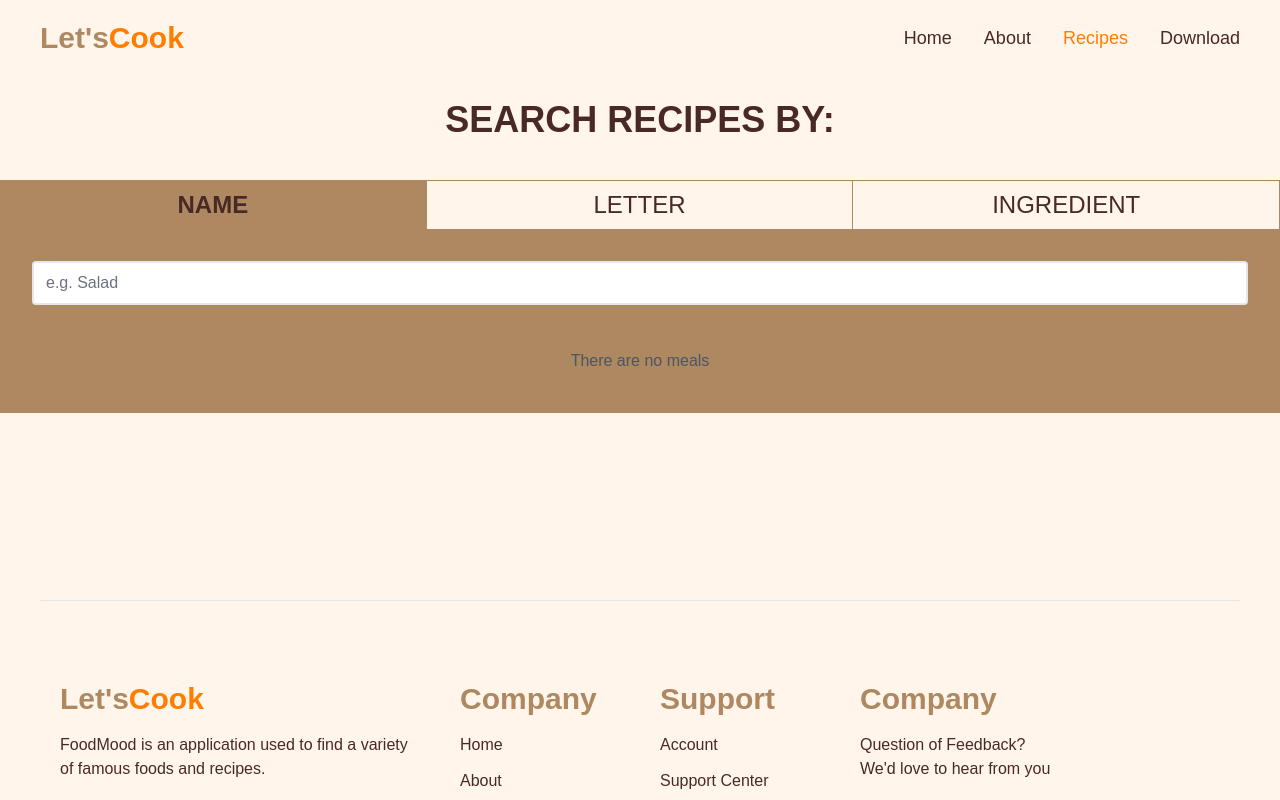
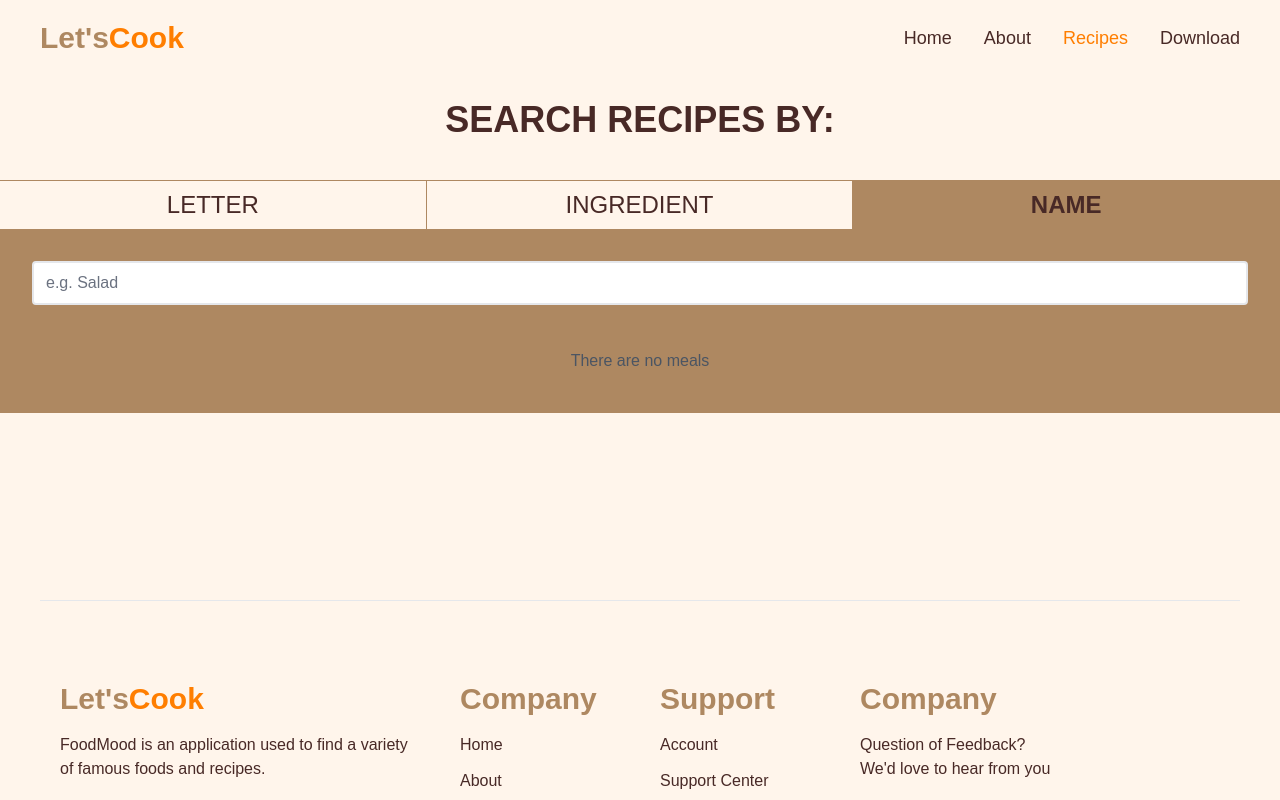
Before and after one commit to OrynaSiedina/RecipeApp, a Vue app: page /recipes/by-name in a window 1280 px wide. Shown: the top 800 px of the page. Built offline with nearby package versions, Linux system fonts and the light colour scheme; a web font is replaced by a local one.

Commit message:
on recipes active tab goes to bottom

```diff
--- a/src/views/Recipes.vue
+++ b/src/views/Recipes.vue
@@ -18,6 +18,7 @@
 <style scoped>
 .router-link-active {
   @apply font-bold bg-accent-2;
+  order: 3;
 }
 
 .link {
```
